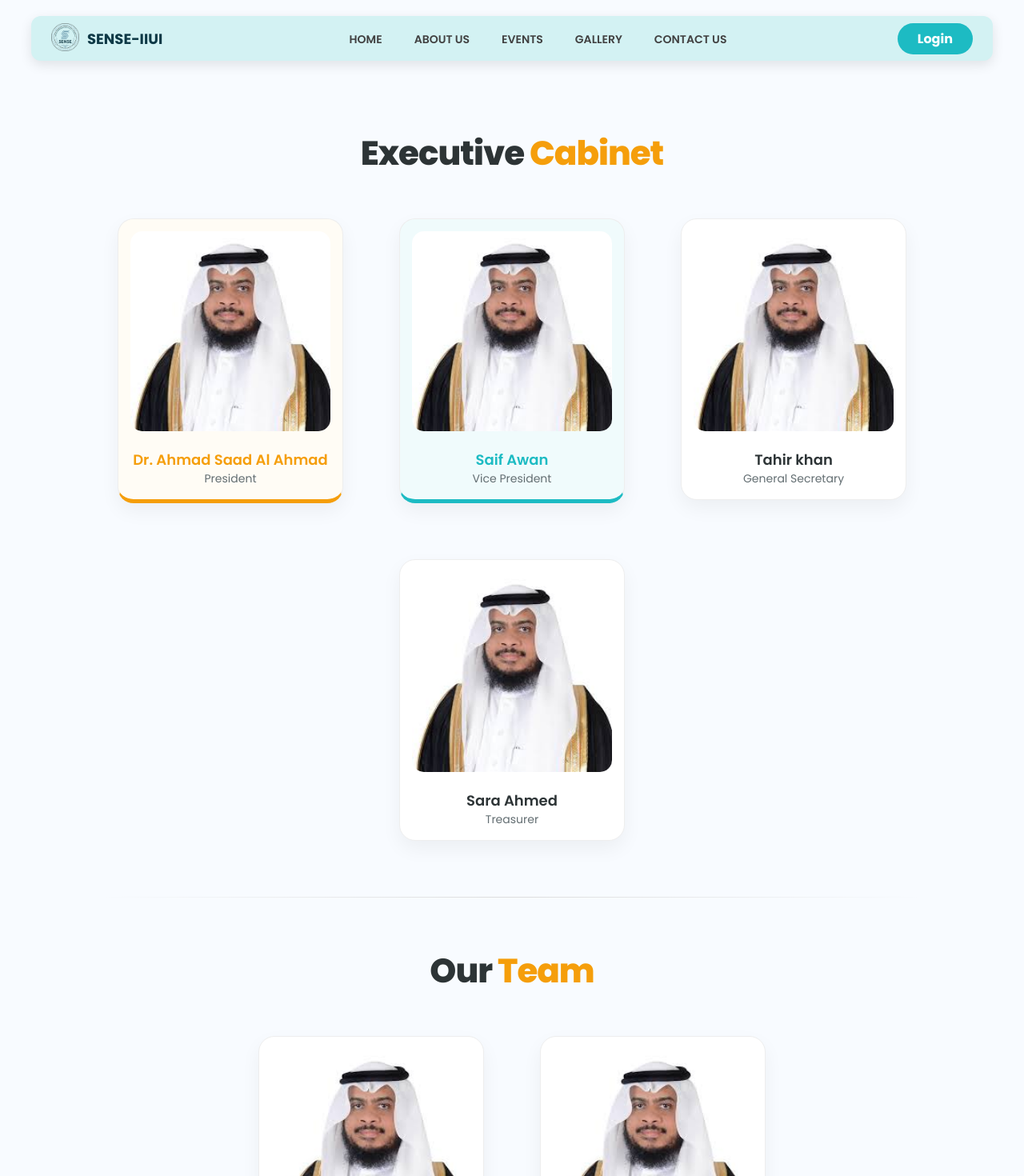
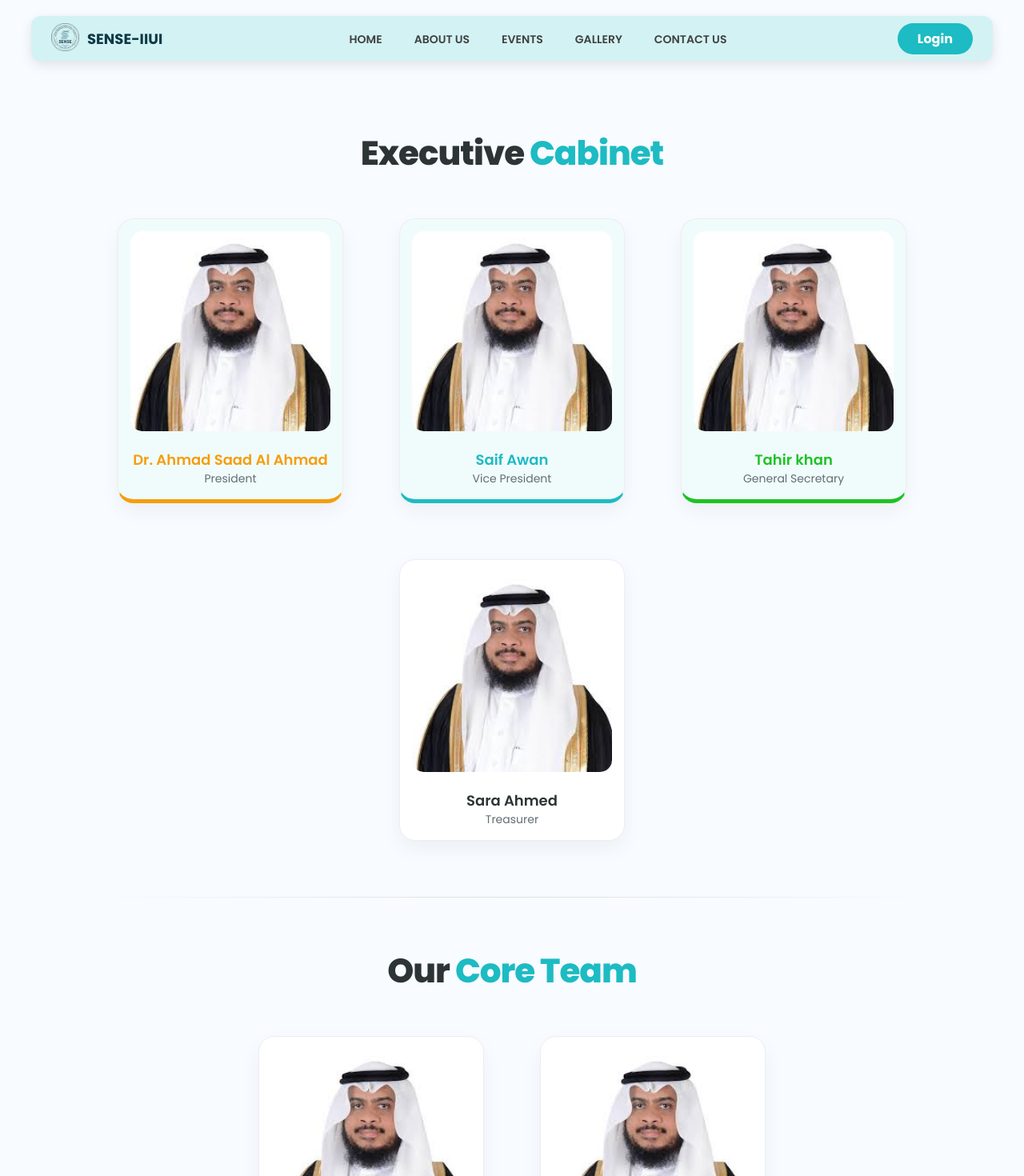
Before and after one commit to malikzain3/Sense-Website, a React (Vite) app: page /TeamPage in a window 1280 px wide. Shown: the top 1470 px of the page at 80% size. Built offline with nearby package versions, Linux system fonts and the light colour scheme.

Commit message:
Updated team

```diff
--- a/src/Components/Team.css
+++ b/src/Components/Team.css
@@ -35,20 +35,14 @@ body{
 
 .More-Team-Button Button{
     background-color: #d3f2f3;
-    border: 1.5px solid #1dbbc3; /* Soft border matching the hover color */
-    color: #0f4c4e; /* Darker version for better readability */
-
-    /* Spacing & Size */
+    border: 1.5px solid #1dbbc3;
+    color: #0f4c4e;
     padding: 12px 32px;
-    border-radius: 50px; /* Pill shape is more modern/professional */
-
-    /* Typography */
+    border-radius: 50px;
     font-size: 16px;
     font-weight: 600;
     text-transform: uppercase;
     letter-spacing: 1px;
-
-    /* Interaction */
     cursor: pointer;
     position: relative;
     overflow: hidden;
@@ -67,7 +61,6 @@ body{
 .More-Team-Button button:active {
     transform: translateY(-1px);
 }
-/* Tablet aur Mobile ke liye adjustments */
 @media (max-width: 768px) {
     #Team {
         padding: 40px 20px; /* Padding kam kar di taaki side se space bache */
--- a/src/Components/Team.jsx
+++ b/src/Components/Team.jsx
@@ -8,7 +8,7 @@ const Team = () => {
   const navigate = useNavigate();
 
   // Rank ke hisab se sort karke top 4 nikaal liye
-  const topFour = [...teamData].sort((a, b) => a.rank - b.rank).slice(0, 4);
+  const topFour = [...teamData].sort((a, b) => a.rank - b.rank).slice(0, 3);
 
   return (
     <div id='Team'>
@@ -17,7 +17,7 @@ const Team = () => {
         <div className="Team-Text">Meet Our Prestigious Team</div>
         <div className="Team-Member">
           {topFour.map((member) => (
-            <div key={member.id} className={`member-card-wrapper ${member.rank === 1 ? 'pres' : member.rank === 2 ? 'vp' : ''}`}>
+            <div key={member.id} className={`member-card-wrapper ${member.rank === 1 ? 'pres' : member.rank === 2 ? 'vp' : member.rank === 3 ? 'gs' : ''}`}>
               <TeamMemberInfo
                 Image={member.image}
                 Name={member.name}
--- a/src/Components/TeamMemberInfo.css
+++ b/src/Components/TeamMemberInfo.css
@@ -1,4 +1,3 @@
-/* --- Desktop Styles (Wahi hain jo aapne diye) --- */
 #TeamMemberInfo {
     width: 250px;
     background: #ffffff;
@@ -7,38 +6,34 @@
     box-shadow: 0 10px 25px rgba(0, 0, 0, 0.05);
     transition: all 0.3s ease;
     border: 1px solid #eee;
-    margin: 10px; /* Thora margin diya taake cards chipke na */
-    display: inline-block; /* Agar aap flex use nahi kar rahe to */
+    margin: 10px;
+    display: inline-block;
 }
-
-/* --- Responsive Fix (Mobile & Tablet) --- */
 
 @media (max-width: 600px) {
     #TeamMemberInfo {
-        width: 90%; /* Mobile par card ki width 90% hogi */
-        max-width: 300px; /* Lekin 300px se bada nahi hoga taake ajeeb na lage */
-        margin: 15px auto; /* Center karne ke liye */
-        display: block; /* Vertical stack ke liye */
+        width: 90%;
+        max-width: 300px;
+        margin: 15px auto;
+        display: block;
     }
 
     .Team-Member-Image img {
-        height: 280px; /* Mobile par image thori bari dikhe to achi lagti hai */
+        height: 280px;
     }
 
     .Team-Member-Name {
-        font-size: 20px; /* Mobile par readability behtar karne ke liye */
+        font-size: 20px;
     }
 }
 
-/* Agar aap chahte hain ke tablet par ek line mein 2 cards aayen */
 @media (min-width: 601px) and (max-width: 1024px) {
     #TeamMemberInfo {
-        width: 220px; /* Tablet par thora chota size */
+        width: 220px;
         margin: 10px;
     }
 }
 
-/* --- Baaki Styles (Wahi same rahenge) --- */
 #TeamMemberInfo:hover {
     transform: translateY(-8px);
     box-shadow: 0 15px 35px rgba(0, 0, 0, 0.1);
@@ -67,9 +62,8 @@
     color: #636e72;
 }
 
-/* President & VP Styles */
 .member-card-wrapper.pres #TeamMemberInfo {
-    background: #fffcf5;
+    background: #f0fbfc;
     border-bottom: 5px solid #f59e0b;
 }
 
@@ -85,3 +79,12 @@
 .member-card-wrapper.vp .Team-Member-Name {
     color: #1dbbc3;
 }
+
+.member-card-wrapper.gs #TeamMemberInfo {
+    background: #f0fbfc;
+    border-bottom: 5px solid #1dc325;
+}
+
+.member-card-wrapper.gs .Team-Member-Name {
+    color: #1dc325;
+}
--- a/src/Pages/TeamPage.css
+++ b/src/Pages/TeamPage.css
@@ -101,7 +101,7 @@
 }
 
 .section-title span {
-    color: #f59e0b;
+    color: #1dbbc3;
 }
 
 .section-divider-line {
--- a/src/Pages/TeamPage.jsx
+++ b/src/Pages/TeamPage.jsx
@@ -16,7 +16,7 @@ const TeamPage = () => {
         <h2 className="section-title">Executive <span>Cabinet</span></h2>
         <div className="Team-Member" style={{flexWrap: 'wrap'}}>
           {cabinet.map((member) => (
-            <div key={member.id} className={`member-card-wrapper ${member.rank === 1 ? 'pres' : member.rank === 2 ? 'vp' : ''}`}>
+            <div key={member.id} className={`member-card-wrapper ${member.rank === 1 ? 'pres' : member.rank === 2 ? 'vp' : member.rank === 3 ? 'gs' : ''}`}>
               <TeamMemberInfo Image={member.image} Name={member.name} Designation={member.designation} />
             </div>
           ))}
@@ -27,7 +27,7 @@ const TeamPage = () => {
 
       {/* Team Section */}
       <div className="team-section">
-        <h2 className="section-title">Our <span>Team</span></h2>
+        <h2 className="section-title">Our <span>Core Team</span></h2>
         <div className="Team-Member" style={{flexWrap: 'wrap'}}>
           {team.map((member) => (
             <div key={member.id} className="member-card-wrapper">
--- a/src/teamData.js
+++ b/src/teamData.js
@@ -4,9 +4,9 @@ const teamData = [
     { id: 1, name: "Dr. Ahmad Saad Al Ahmad", designation: "President", image: PresidentImg, category: "Cabinet", rank: 1 },
     { id: 2, name: "Saif Awan", designation: "Vice President", image: PresidentImg, category: "Cabinet", rank: 2 },
     { id: 3, name: "Tahir khan", designation: "General Secretary", image: PresidentImg, category: "Cabinet", rank: 3 },
-    { id: 4, name: "Sara Ahmed", designation: "Treasurer", image: PresidentImg, category: "Cabinet", rank: 3 },
-    { id: 5, name: "Abdur Rafay", designation: "Lead Designer", image: PresidentImg, category: "Team", rank: 3 },
-    { id: 6, name: "Zoya Malik", designation: "Event Manager", image: PresidentImg, category: "Team", rank: 3 },
+    { id: 4, name: "Sara Ahmed", designation: "Treasurer", image: PresidentImg, category: "Cabinet", rank: 4 },
+    { id: 5, name: "Abdur Rafay", designation: "Lead Designer", image: PresidentImg, category: "Team", rank: 4 },
+    { id: 6, name: "Zoya Malik", designation: "Event Manager", image: PresidentImg, category: "Team", rank: 4 },
 ];
 
 export default teamData;
```
